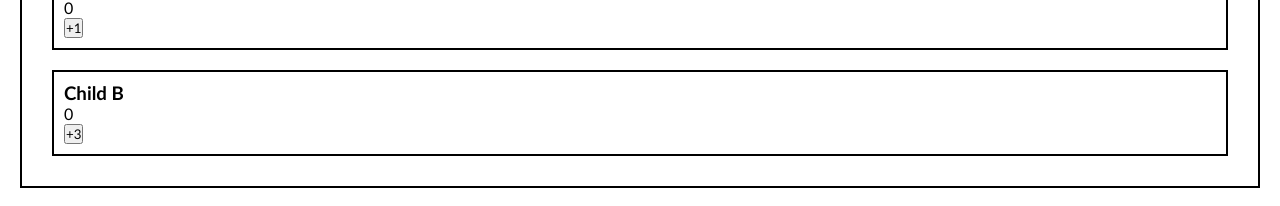
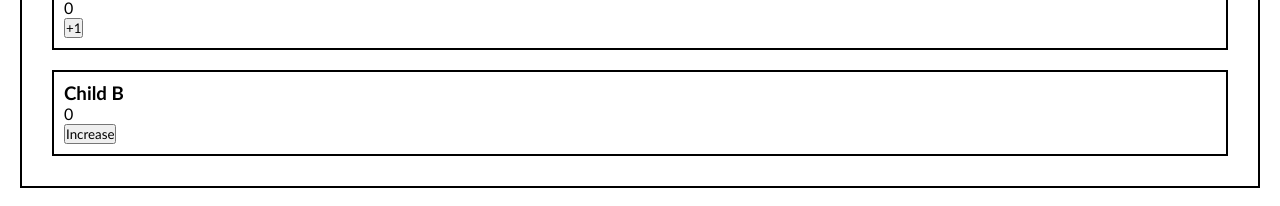
Before and after one commit to golabisib/learnReact, a React (Vite) app in the folder reactConcepts/: page / in a window 1280 px wide. Shown: the part 149-355 px from the top of the page. Built offline with nearby package versions, Linux system fonts and the light colour scheme.

Commit message:
The passing JSX as prop is added

```diff
--- a/reactConcepts/src/App.jsx
+++ b/reactConcepts/src/App.jsx
@@ -10,5 +10,6 @@ function App() {
     </>
   )
 }
+//82
 
 export default App
--- a/reactConcepts/src/Component/ChildB.jsx
+++ b/reactConcepts/src/Component/ChildB.jsx
@@ -1,12 +1,13 @@
 
 
 import PropTypes from "prop-types"
-function ChildB({number, setNumber}) {
+function ChildB({number, setNumber, text}) {
+
   return (
     <div style={{border: "2px solid black", padding:"10px", margin: "20px"}}>
         <h3>Child B</h3>
         <p>{number}</p>
-        <button onClick={() => setNumber((number) => number + 3)}>+3</button>
+        {text}
     </div>
   )
 }
--- a/reactConcepts/src/Component/Parent.jsx
+++ b/reactConcepts/src/Component/Parent.jsx
@@ -11,7 +11,8 @@ function Parent() {
     <div style={{border: "2px solid black", padding:"10px", margin: "20px"}}>
         <h3>Parent</h3>
         <ChildA number={number} setNumber={setNumber} />
-        <ChildB number={number} setNumber={setNumber} />
+        <ChildB number={number} setNumber={setNumber} text={<button onClick=
+        {() => setNumber((number) => number + 1)}>Increase</button>}/>
     </div>
   )
 }
```
